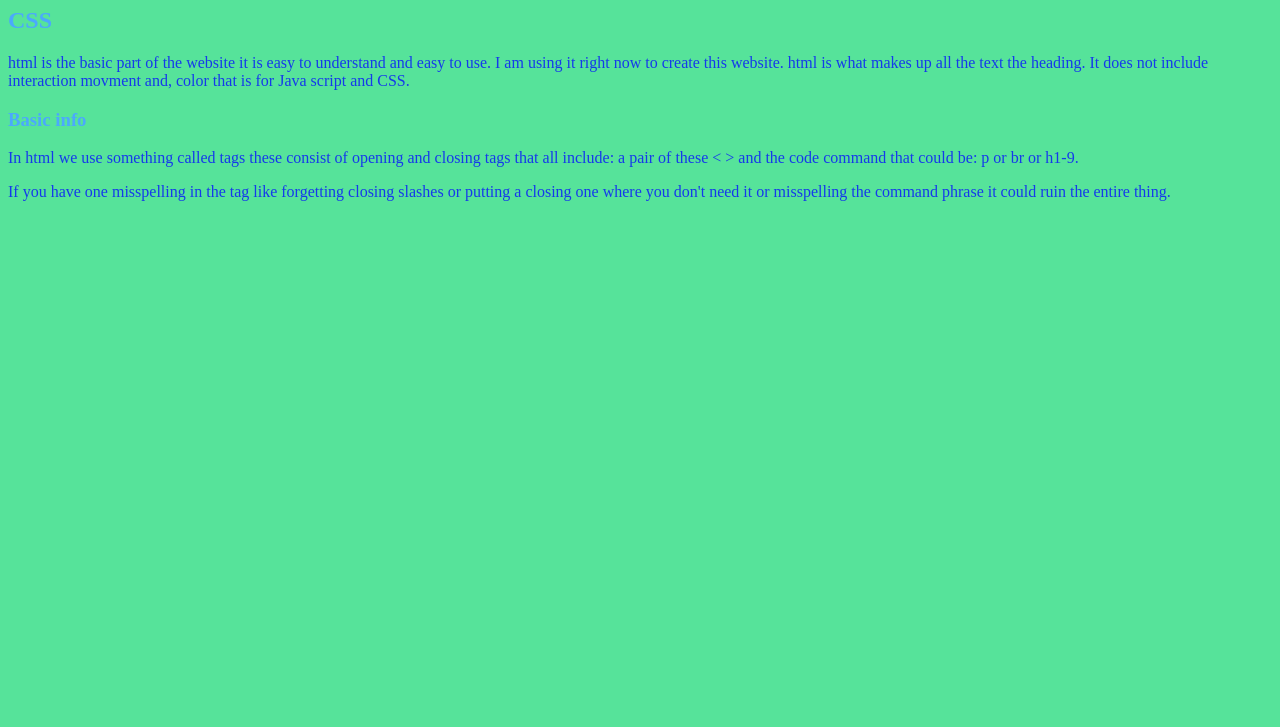
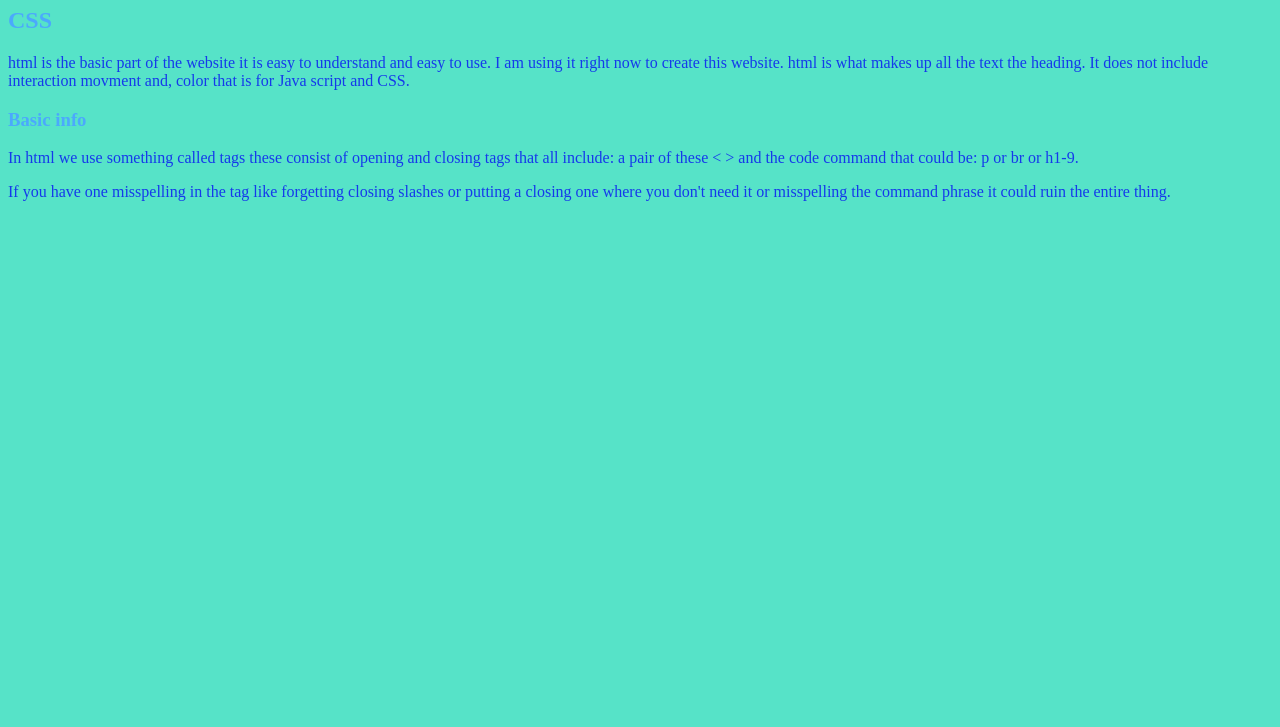
Before and after one commit to AjboyO/mywebpage, a plain HTML site: page index.html in a window 1280 px wide. Shown: the part 73-800 px from the top of the page. Drawn offline with Linux system fonts and the light colour scheme.

Commit message:
Update index.html

```diff
--- a/index.html
+++ b/index.html
@@ -23,7 +23,7 @@ h1 {
         ;
     }
 body {
-    background-color: rgb(86, 227, 154);
+    background-color: rgb(86, 227, 200);
     }
 
 </style>
```
